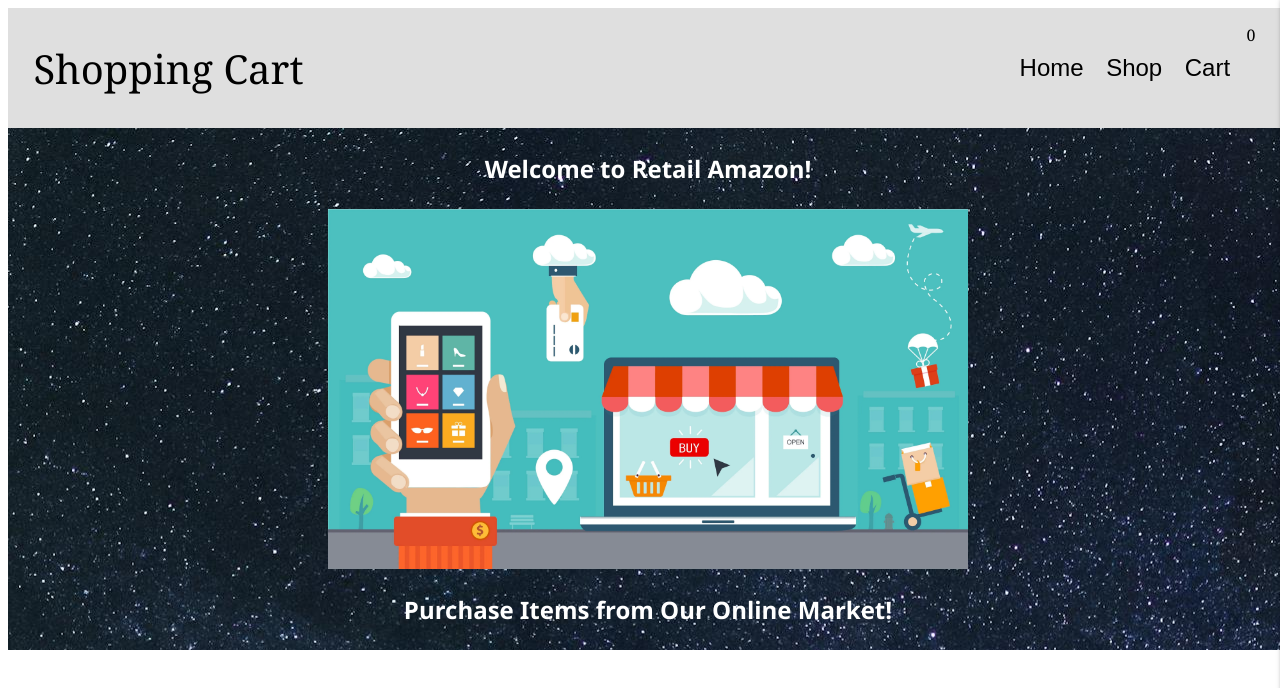
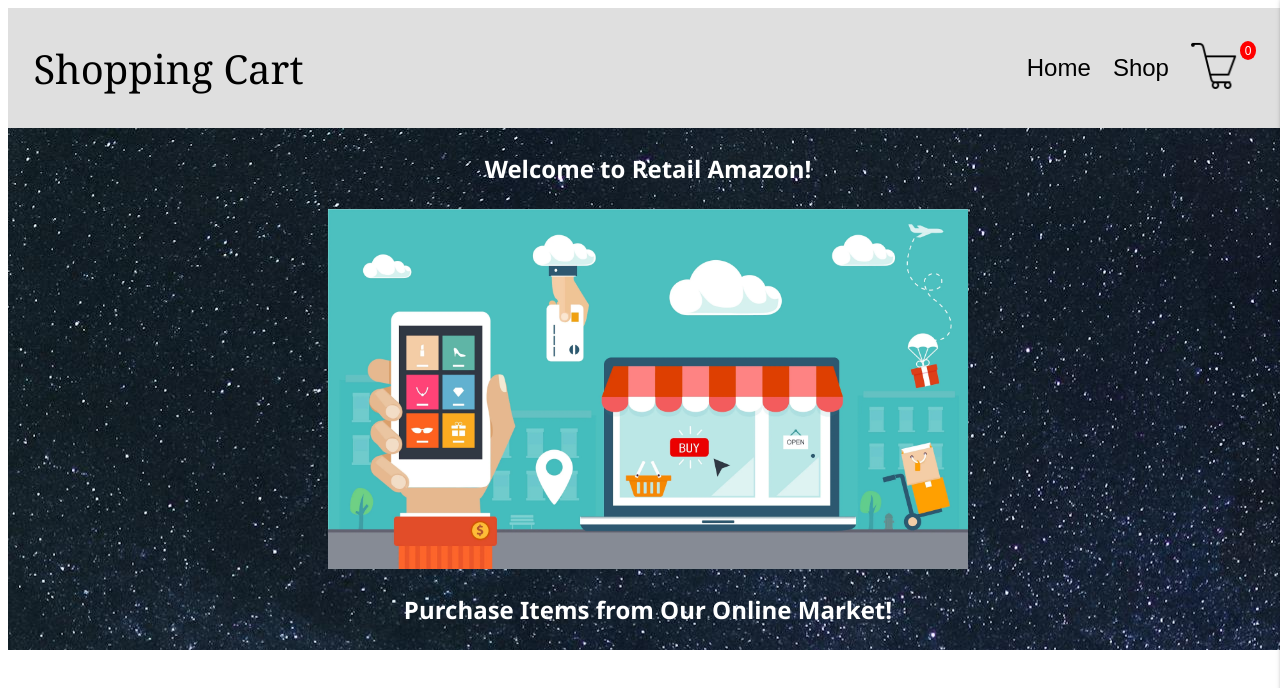
Before and after one commit to bharadr/shopping-cart, a React (Vite) app: page / in a window 1280 px wide. Shown: the top 688 px of the page. Built offline with nearby package versions, Linux system fonts and the light colour scheme.

Commit message:
Scrolling done

```diff
--- a/src/App.css
+++ b/src/App.css
@@ -117,6 +117,9 @@
   padding: 20px;
   box-shadow: 2px 0 5px rgba(0,0,0,0.5);
   z-index: 1000;
+  display: flex;
+  flex-direction: column;
+  justify-content: space-between;
 }
 
 .sidebar.open {
@@ -136,4 +139,33 @@
 
 .content {
   margin-top: 50px;
+  max-height: 80%; /* Set your desired maximum height */
+  overflow-y: auto;  /* Enable vertical scrolling */
+  border: 1px solid #ccc; /* Optional: Add a border for better visibility */
+  padding: 10px;
 }
+
+.cart-container {
+  position: relative;
+}
+
+.cart-button {
+  background: none;
+  border: none;
+  cursor: pointer;
+  position: relative;
+}
+
+#cart-image {
+  height: 40%;
+}
+
+.cart-count {
+  position: absolute;
+  right: -20%;
+  background: red;
+  color: white;
+  border-radius: 50%;
+  padding: 4% 8%;
+  font-size: 0.75rem;
+}
--- a/src/components/Navigation.jsx
+++ b/src/components/Navigation.jsx
@@ -1,6 +1,19 @@
 import { Link } from "react-router-dom";
 import PropTypes from 'prop-types';
+import '../App.css'
+import CartImage from "../assets/cart.png"
 
+
+function CartIcon({toggleCart, totalItems}) {
+    return (
+        <div className="cart-container">
+          <button onClick={toggleCart} className="cart-button">
+            <img id="cart-image" src={CartImage} alt="An Cart Image"></img>
+            <span className="cart-count">{totalItems}</span>
+          </button>
+        </div>
+    );
+}
 
 function NavigationBar({toggleCart, totalItems}) {
     return (
@@ -13,8 +26,7 @@
                 <button>
                     <Link to="shop">Shop</Link>
                 </button>
-                <button onClick={toggleCart}>Cart</button>
-                <p>{totalItems}</p>
+                <CartIcon toggleCart={toggleCart} totalItems={totalItems}/>
             </div>
         </div>
     )
@@ -25,4 +37,10 @@
     toggleCart: PropTypes.func.isRequired,
 };
 
+CartIcon.propTypes = {
+    totalItems: PropTypes.number.isRequired,
+    toggleCart: PropTypes.func.isRequired,
+};
+
+
 export { NavigationBar };
```
Also changed, not shown: src/assets/cart.jpg (added), src/assets/cart.png (added).
